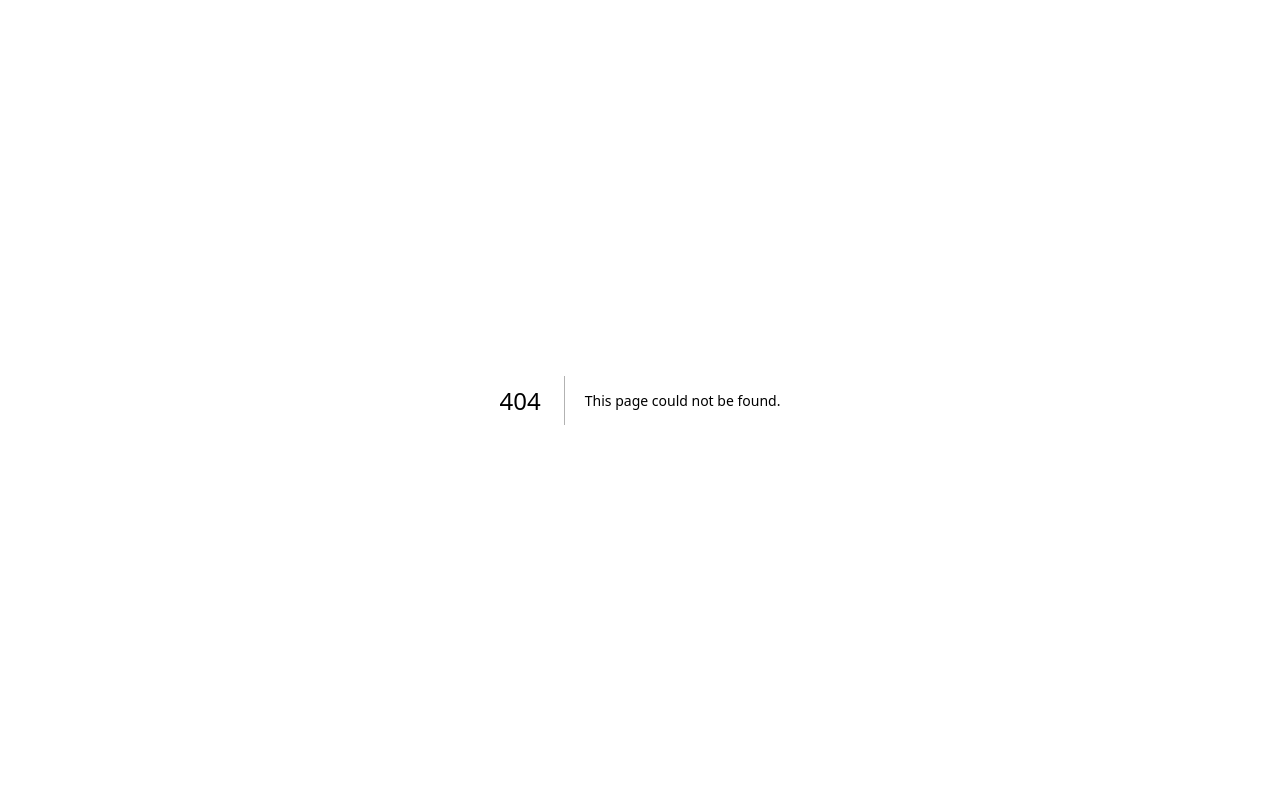
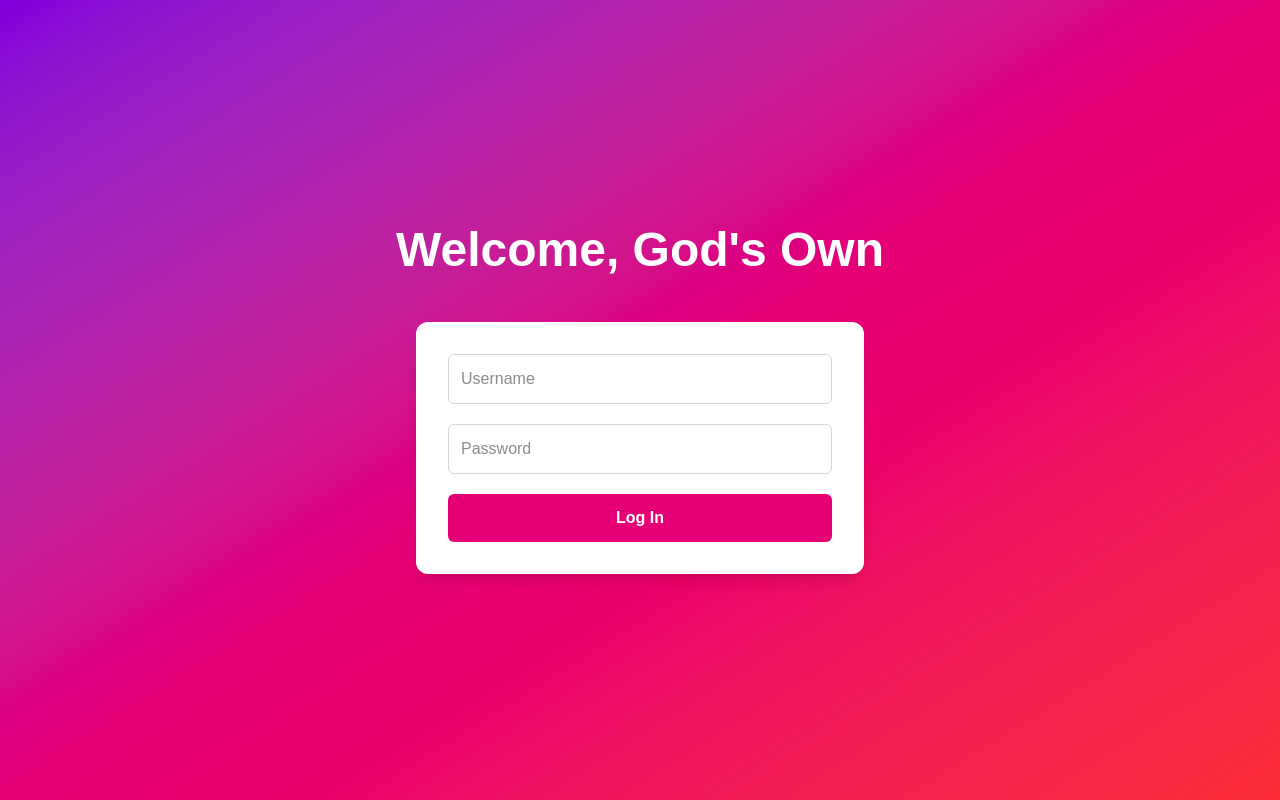
Before and after one commit to fisayoariyo/fisayoariyo, a Next.js app: page /login in a window 1280 px wide. Before the commit this address had no page. Built offline with nearby package versions, Linux system fonts and the light colour scheme; no server answers.

Commit message:
added log in and admin page

```diff
--- /dev/null
+++ b/app/admin/page.tsx
@@ -0,0 +1,81 @@
+"use client";
+
+import { useEffect, useState } from "react";
+import { supabase } from "../../lib/supabase";
+import { useRouter } from "next/navigation";
+
+export default function AdminPage() {
+  const router = useRouter();
+  const [title, setTitle] = useState("");
+  const [text, setText] = useState("");
+  const [success, setSuccess] = useState("");
+  const [loading, setLoading] = useState(false);
+
+  // Check auth
+  useEffect(() => {
+    const getUser = async () => {
+      const {
+        data: { session },
+      } = await supabase.auth.getSession();
+
+      if (!session) {
+        router.push("/login");
+      }
+    };
+
+    getUser();
+  }, [router]);
+
+  // Handle submission
+  const handleSubmit = async (e: React.FormEvent) => {
+    e.preventDefault();
+    setLoading(true);
+    const { error } = await supabase.from("poems").insert([{ title, text }]);
+
+    if (error) {
+      console.error(error);
+    } else {
+      setSuccess("Poem submitted!");
+      setTitle("");
+      setText("");
+    }
+    setLoading(false);
+  };
+
+  return (
+    <main className="min-h-screen bg-gray-100 flex flex-col items-center justify-center p-6">
+      <h1 className="text-3xl font-bold mb-8">Submit a New Poem</h1>
+      <form
+        onSubmit={handleSubmit}
+        className="w-full max-w-xl bg-white p-6 rounded shadow space-y-4"
+      >
+        <input
+          type="text"
+          placeholder="Title"
+          value={title}
+          onChange={(e) => setTitle(e.target.value)}
+          required
+          className="w-full p-3 border border-gray-300 rounded"
+        />
+        <textarea
+          placeholder="Your poem..."
+          value={text}
+          onChange={(e) => setText(e.target.value)}
+          required
+          rows={8}
+          className="w-full p-3 border border-gray-300 rounded"
+        />
+        <button
+          type="submit"
+          disabled={loading}
+          className="w-full bg-black text-white py-3 rounded hover:bg-gray-800"
+        >
+          {loading ? "Submitting..." : "Submit Poem"}
+        </button>
+        {success && (
+          <p className="text-green-600 text-center font-medium">{success}</p>
+        )}
+      </form>
+    </main>
+  );
+}
--- /dev/null
+++ b/app/login/page.tsx
@@ -0,0 +1,76 @@
+"use client";
+
+import { useState, useEffect } from "react";
+import { supabase } from "../../lib/supabase";
+import { useRouter } from "next/navigation";
+
+export default function Login() {
+  const [username, setUsername] = useState(""); // replaces email
+  const [password, setPassword] = useState("");
+  const [errorMsg, setErrorMsg] = useState("");
+  const [animate, setAnimate] = useState(false);
+  const router = useRouter();
+
+  useEffect(() => {
+    setAnimate(true);
+  }, []);
+
+  const handleLogin = async (e: React.FormEvent) => {
+    e.preventDefault();
+    const { error } = await supabase.auth.signInWithPassword({
+      email: username, // Supabase still expects an email
+      password,
+    });
+
+    if (error) {
+      setErrorMsg(error.message);
+    } else {
+      router.push("/admin");
+    }
+  };
+
+  return (
+    <main className="min-h-screen flex flex-col items-center justify-center bg-gradient-to-br from-purple-700 via-pink-600 to-red-500 p-6">
+      <h1
+        className={`text-4xl md:text-5xl font-extrabold text-white mb-12 opacity-0 transform scale-90 transition-all duration-700 ease-out ${
+          animate ? "opacity-100 scale-100" : ""
+        }`}
+      >
+        Welcome, God&apos;s Own
+      </h1>
+
+      <form
+        onSubmit={handleLogin}
+        className="bg-white bg-opacity-90 backdrop-blur-md p-8 rounded-xl shadow-lg w-full max-w-md"
+      >
+        <input
+          type="text"
+          placeholder="Username"
+          value={username}
+          onChange={(e) => setUsername(e.target.value)}
+          required
+          className="w-full mb-5 p-3 border border-gray-300 rounded-md focus:outline-none focus:ring-2 focus:ring-pink-500"
+        />
+        <input
+          type="password"
+          placeholder="Password"
+          value={password}
+          onChange={(e) => setPassword(e.target.value)}
+          required
+          className="w-full mb-5 p-3 border border-gray-300 rounded-md focus:outline-none focus:ring-2 focus:ring-pink-500"
+        />
+        {errorMsg && (
+          <p className="text-red-600 mb-4 text-center font-medium">
+            {errorMsg}
+          </p>
+        )}
+        <button
+          type="submit"
+          className="w-full bg-pink-600 hover:bg-pink-700 text-white font-semibold py-3 rounded-md transition-colors duration-300"
+        >
+          Log In
+        </button>
+      </form>
+    </main>
+  );
+}
```
